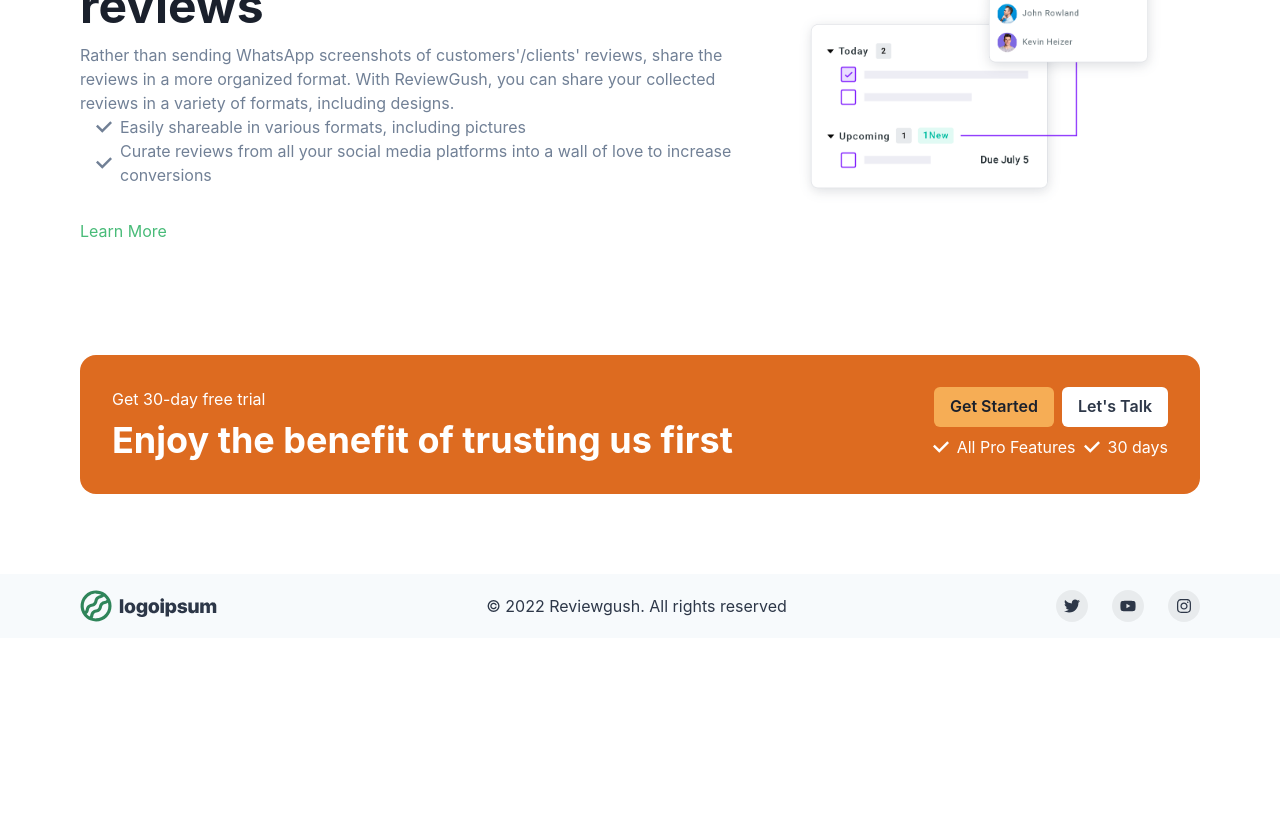
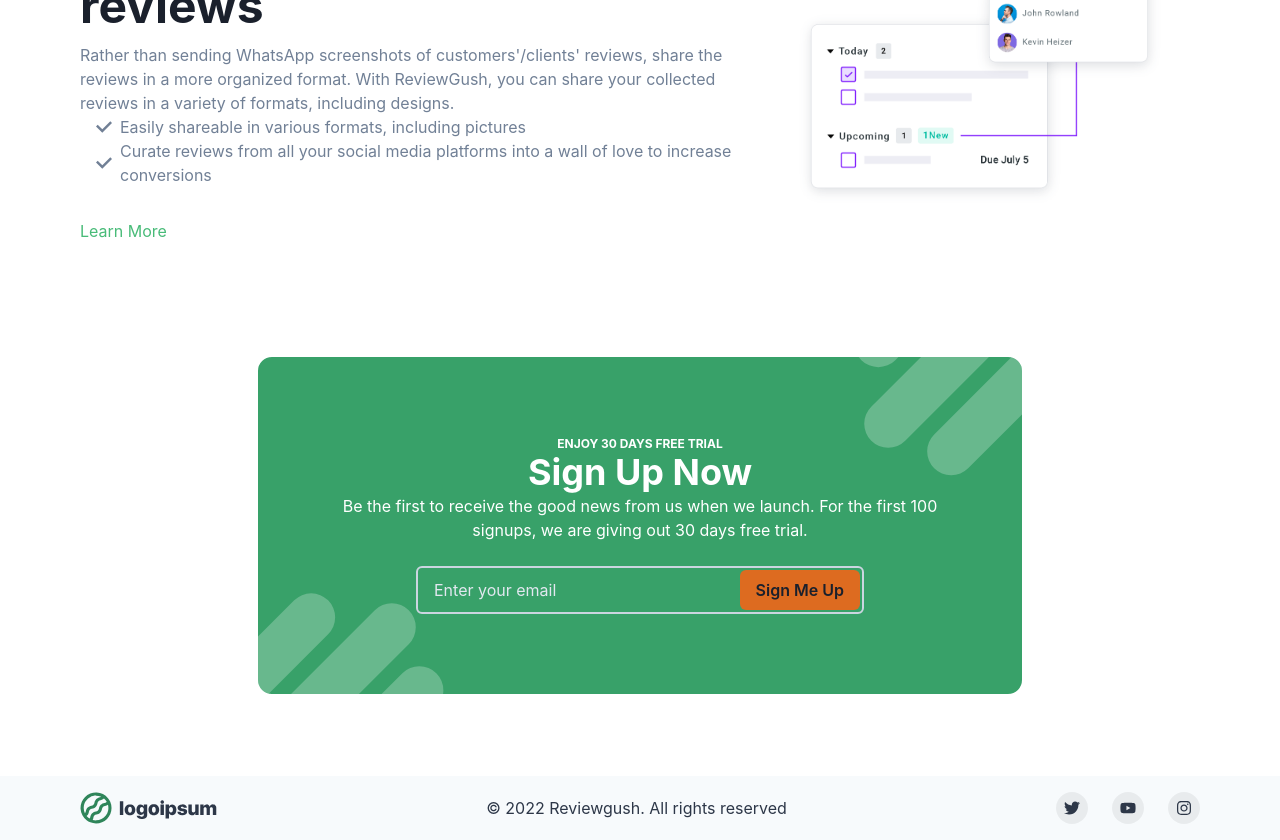
Before and after one commit to josephajibodu/reviewgush, a Next.js app: page / in a window 1280 px wide. Shown: the part 1740-2580 px from the top of the page. Before the commit the page ends 2378 px from the top, so only its background shows below. Built offline with nearby package versions, Linux system fonts and the light colour scheme.

Commit message:
Newsletter section creatd

```diff
--- /dev/null
+++ b/components/BackgroundPatterns/ThreeStrokes.tsx
@@ -0,0 +1,15 @@
+import { Box, HStack, StackProps } from "@chakra-ui/react";
+
+interface ThreeStokesProps extends StackProps {
+
+}
+
+export default function ThreeStrokes({ ...props } : ThreeStokesProps) {
+  return (
+    <HStack spacing='4' {...props}>
+      <Box width='12' height='250px' bgColor='whiteAlpha.400' rounded='full' />
+      <Box width='12' height='350px' bgColor='whiteAlpha.400' rounded='full' />
+      <Box width='12' height='300px' bgColor='whiteAlpha.400' rounded='full' />
+    </HStack>
+  )
+}
--- /dev/null
+++ b/components/CallToAction.tsx
@@ -0,0 +1,23 @@
+import { Flex, VStack, Text, Heading, Button, HStack } from '@chakra-ui/react';
+import Checklist from './Checklist';
+
+export default function CallToAction() {
+  return (
+    <Flex bgColor='orange.500' padding='8' rounded='2xl' color='white'>
+      <VStack align='start'>
+        <Text>Get 30-day free trial</Text>
+        <Heading>Enjoy the benefit of trusting us first</Heading>
+      </VStack>
+      <Flex flexDir='column' flexGrow={1}>
+        <HStack justify='end'>
+          <Button minWidth='30' bgColor='orange.300' _hover={{ bgColor: 'orange.400' }}>Get Started</Button>
+          <Button minWidth='30' bgColor='white' color='gray.700' _hover={{ bgColor: 'white' }}>Let{'\''}s Talk</Button>
+        </HStack>
+        <HStack justify='end' mt='2'>
+          <Checklist as='li'>All Pro Features</Checklist>
+          <Checklist as='li'>30 days </Checklist>
+        </HStack>
+      </Flex>
+    </Flex>
+  )
+}
--- /dev/null
+++ b/components/NewsletterBox.tsx
@@ -0,0 +1,18 @@
+import { Box, Button, Flex, Heading, HStack, Input, InputGroup, InputRightElement, Text } from '@chakra-ui/react'
+import ThreeStrokes from './BackgroundPatterns/ThreeStrokes'
+
+export default function NewsletterBox() {
+  return (
+    <Flex overflow='hidden' pos='relative' flexDir='column' align='center' maxWidth='3xl' paddingX='14' paddingY='20' color='white' border='2px' rounded='2xl' textAlign='center' bgColor='green.500'>
+      <Heading fontSize='12px' color='white' textTransform='uppercase'>Enjoy 30 days free trial</Heading>
+      <Heading fontSize='4xl' color='white'>Sign Up Now</Heading>
+      <Text color='white.600'>Be the first to receive the good news from us when we launch. For the first 100 signups, we are giving out 30 days free trial.</Text>
+      <Flex pos='relative' align='center' minWidth='md' maxWidth='lg' marginTop='6'>
+        <Input placeholder='Enter your email' outline='0' minHeight='12' border='2px' borderColor='gray.300' _placeholder={{ color: 'gray.200' }} focusBorderColor='gray.300' />
+        <Button pos='absolute' right='1' bgColor='orange.500' _hover={{ bgColor: 'orange.600' }} zIndex="20">Sign Me Up</Button>
+      </Flex>
+      <ThreeStrokes pos='absolute' transform='rotate(45deg)' bottom='60%' left='85%' />
+      <ThreeStrokes pos='absolute' transform='rotate(45deg)' top='60%' right='85%' />
+    </Flex>
+  )
+}
--- a/pages/index.tsx
+++ b/pages/index.tsx
@@ -1,6 +1,8 @@
 import { Box, Button, Flex, Heading, HStack, Icon, Image, Link, ListItem, Text, UnorderedList, VStack } from '@chakra-ui/react'
 import type { NextPage } from 'next'
+import CallToAction from '../components/CallToAction'
 import Checklist from '../components/Checklist'
+import NewsletterBox from '../components/NewsletterBox'
 
 const Home: NextPage = () => {
   return (
@@ -70,24 +72,9 @@
         </Box>
       </HStack>
 
-      <Box padding='20'>
-        <Flex bgColor='orange.500' padding='8' rounded='2xl' color='white'>
-          <VStack align='start'>
-            <Text>Get 30-day free trial</Text>
-            <Heading>Enjoy the benefit of trusting us first</Heading>
-          </VStack>
-          <Flex flexDir='column' flexGrow={1}>
-            <HStack justify='end'>
-              <Button minWidth='30' bgColor='orange.300' _hover={{ bgColor: 'orange.400' }}>Get Started</Button>
-              <Button minWidth='30' bgColor='white' color='gray.700' _hover={{ bgColor: 'white' }}>Let{'\''}s Talk</Button>
-            </HStack>
-            <HStack justify='end' mt='2'>
-              <Checklist as='li'>All Pro Features</Checklist>
-              <Checklist as='li'>30 days </Checklist>
-            </HStack>
-          </Flex>
-        </Flex>
-      </Box>
+      <Flex padding='20' justify='center'>
+        <NewsletterBox />
+      </Flex>
 
     </Box>
   )
```
